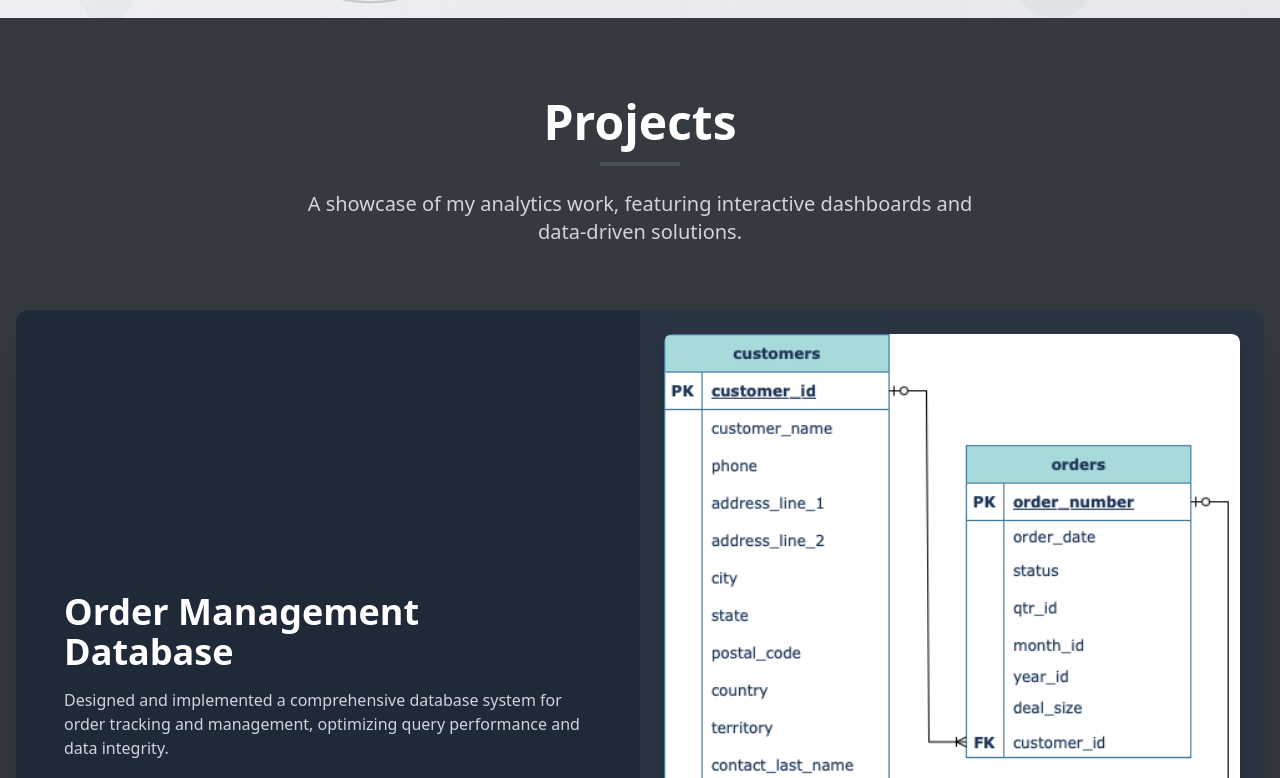
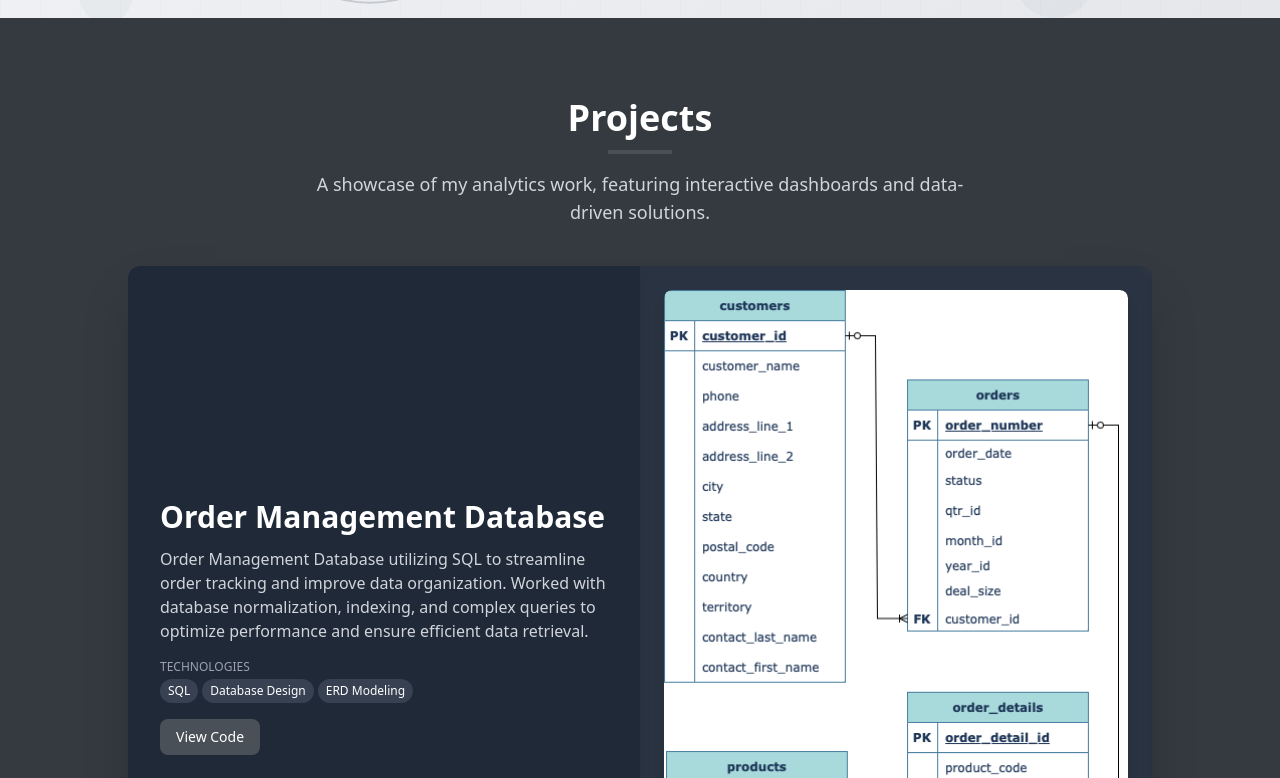
Before and after one commit to megan-es/megan-es.github.io, a React (Vite) app: page / in a window 1280 px wide. Shown: the part 782-1560 px from the top of the page. Built offline with nearby package versions, Linux system fonts and the light colour scheme.

Commit message:
resized project window, added ACNH project

```diff
--- a/src/components/Projects.jsx
+++ b/src/components/Projects.jsx
@@ -11,12 +11,13 @@ import retailDashboardImage from "../assets/retail-dashboard.png";
 import congressDashboardImage from "../assets/congress-dashboard.png";
 import erdDiagram from "../assets/erd-diagram.png";
 import catImage from "../assets/cat-image.png";
+import animalCrossingImage from "../assets/animal-crossing.png"; // You'll need to add this image to your assets folder
 
 const projects = [
   {
     title: "Order Management Database",
     image: erdDiagram,
-    description: "Designed and implemented a comprehensive database system for order tracking and management, optimizing query performance and data integrity.",
+    description: "Order Management Database utilizing SQL to streamline order tracking and improve data organization. Worked with database normalization, indexing, and complex queries to optimize performance and ensure efficient data retrieval.",
     technologies: ["SQL", "Database Design", "ERD Modeling"],
     codeLink: "https://github.com/megan-es/OrderManagementDatabase"
   },
@@ -30,7 +31,7 @@ const projects = [
   {
     title: "Pet Classification Model",
     image: catImage,
-    description: "Deep learning model that accurately classifies pet breeds from images with 95% accuracy, using transfer learning and convolutional neural networks.",
+    description: "Developed a pet breed classification model using TensorFlow, trained on the Oxford-IIIT Pet Dataset to accurately identify 37 cat and dog breeds. Employed OpenCV for image preprocessing, implemented data augmentation and dropout layers to prevent overfitting, and achieved approximately 90% validation accuracy.",
     technologies: ["Python", "TensorFlow", "Computer Vision", "Deep Learning"],
     codeLink: "https://github.com/megan-es/PetClassificationProject"
   },
@@ -41,6 +42,13 @@ const projects = [
     technologies: ["Tableau", "Data Visualization", "Political Analysis"],
     liveLink: "https://public.tableau.com/views/congreesaging/Dashboard2"
   },
+  {
+      title: "Animal Crossing: New Horizons Analysis",
+      image: animalCrossingImage,
+      description: "Analyzed Animal Crossing: New Horizons gameplay data to uncover patterns in villager demographics and in-game item preferences. Developed interactive visualizations to present insights on player behavior, villager popularity trends, and game economy dynamics.",
+      technologies: ["Python", "pandas", "Data Analysis", "Matplotlib", "Statistical Modeling"],
+      codeLink: "https://github.com/megan-es/animal-crossing-new-horizons-project"
+    }
 ];
 
 const Projects = () => {
@@ -53,10 +61,10 @@ const Projects = () => {
         transition={{ duration: 0.8 }}
         viewport={{ once: true }}
       >
-        <div className="text-center mb-16">
-          <h2 className="text-5xl font-bold mb-4">Projects</h2>
-          <div className="w-20 h-1 bg-accent mx-auto mb-6"></div>
-          <p className="text-xl text-gray-300 max-w-2xl mx-auto">
+        <div className="text-center mb-10">
+          <h2 className="text-4xl font-bold mb-3">Projects</h2>
+          <div className="w-16 h-1 bg-accent mx-auto mb-4"></div>
+          <p className="text-lg text-gray-300 max-w-2xl mx-auto">
             A showcase of my analytics work, featuring interactive dashboards and data-driven solutions.
           </p>
         </div>
@@ -81,26 +89,20 @@ const Projects = () => {
             disableOnInteraction: false,
             pauseOnMouseEnter: true
           }}
-          className="project-swiper relative rounded-xl shadow-2xl"
+          className="project-swiper relative rounded-xl shadow-2xl max-w-5xl mx-auto"
         >
       {projects.map((project, index) => (
         <SwiperSlide key={index} className="h-full bg-gray-800 rounded-xl overflow-hidden">
           <div className="grid grid-cols-1 md:grid-cols-2 h-full">
-            <div className="p-6 md:p-12 flex flex-col justify-center">
-              {/* Remove or comment out the following span element */}
-              {/*
-              <span className="text-accent text-sm font-bold tracking-wider uppercase mb-2">
-                Project {index + 1}
-              </span>
-              */}
-              <h3 className="text-3xl md:text-4xl font-bold mb-4">{project.title}</h3>
-              <p className="text-gray-300 mb-6">{project.description}</p>
+            <div className="p-4 md:p-8 flex flex-col justify-center">
+              <h3 className="text-2xl md:text-3xl font-bold mb-3">{project.title}</h3>
+              <p className="text-gray-300 mb-4 text-sm md:text-base">{project.description}</p>
 
-              <div className="mb-6">
-                <h4 className="text-sm uppercase text-gray-400 mb-2">Technologies</h4>
-                <div className="flex flex-wrap gap-2">
+              <div className="mb-4">
+                <h4 className="text-xs uppercase text-gray-400 mb-1">Technologies</h4>
+                <div className="flex flex-wrap gap-1">
                   {project.technologies?.map((tech, i) => (
-                    <span key={i} className="px-3 py-1 text-sm bg-gray-700 rounded-full">
+                    <span key={i} className="px-2 py-1 text-xs bg-gray-700 rounded-full">
                       {tech}
                     </span>
                   ))}
@@ -113,7 +115,7 @@ const Projects = () => {
                         href={project.codeLink}
                         target="_blank"
                         rel="noopener noreferrer"
-                        className="inline-block py-3 px-6 bg-accent hover:bg-accent/80 rounded-lg transition-colors duration-300"
+                        className="inline-block py-2 px-4 text-sm bg-accent hover:bg-accent/80 rounded-lg transition-colors duration-300"
                       >
                         View Code
                       </a>
@@ -124,7 +126,7 @@ const Projects = () => {
                         href={project.liveLink}
                         target="_blank"
                         rel="noopener noreferrer"
-                        className="inline-block py-3 px-6 bg-accent hover:bg-accent/80 rounded-lg transition-colors duration-300"
+                        className="inline-block py-2 px-4 text-sm bg-accent hover:bg-accent/80 rounded-lg transition-colors duration-300"
                       >
                         View Interactive Dashboard
                       </a>
@@ -135,7 +137,7 @@ const Projects = () => {
                 <div className="project-image-container flex items-center justify-center h-full bg-white/5 backdrop-blur-sm p-4">
                   <div className="w-full flex items-center justify-center">
                     <a
-                      href={project.liveLink || project.codeLink}
+                      href={project.codeLink || project.liveLink}
                       target="_blank"
                       rel="noopener noreferrer"
                       className="dashboard-screenshot-link"
```
Also changed, not shown: src/assets/animal-crossing.png (added).
